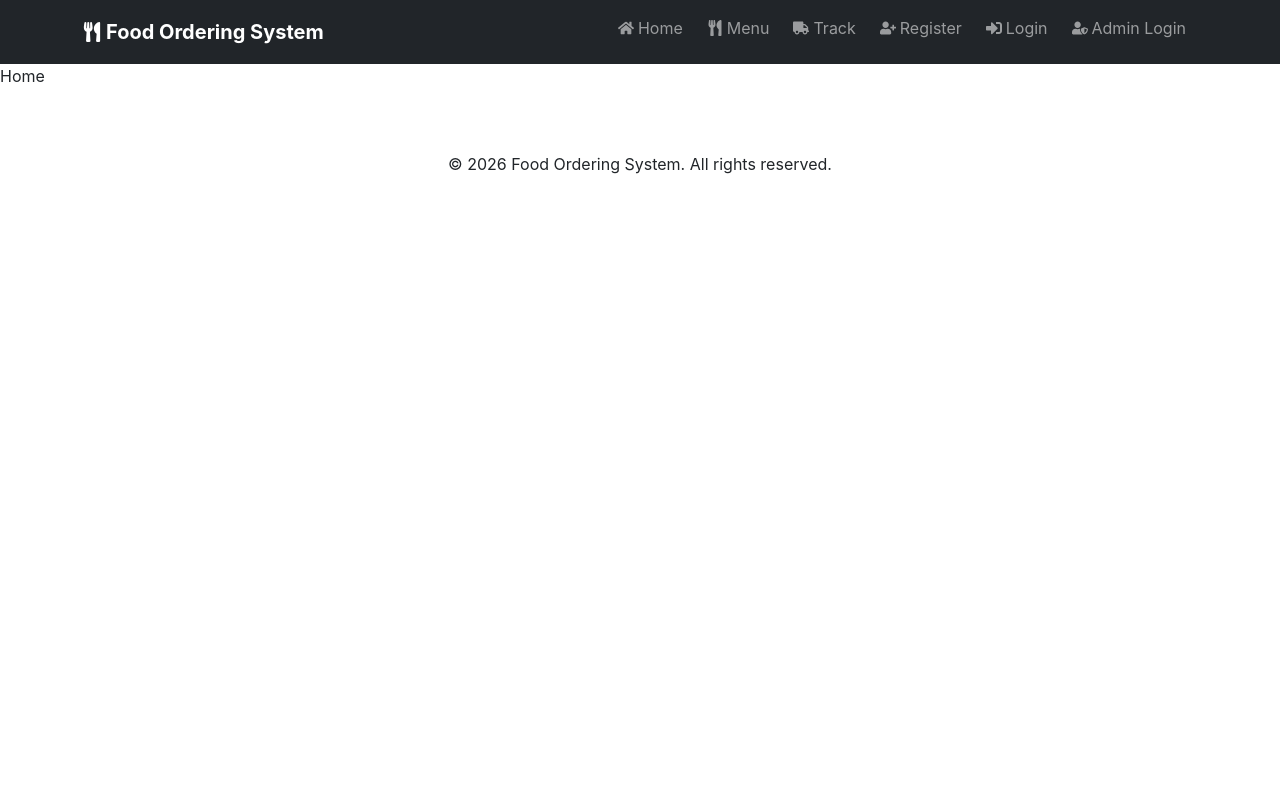
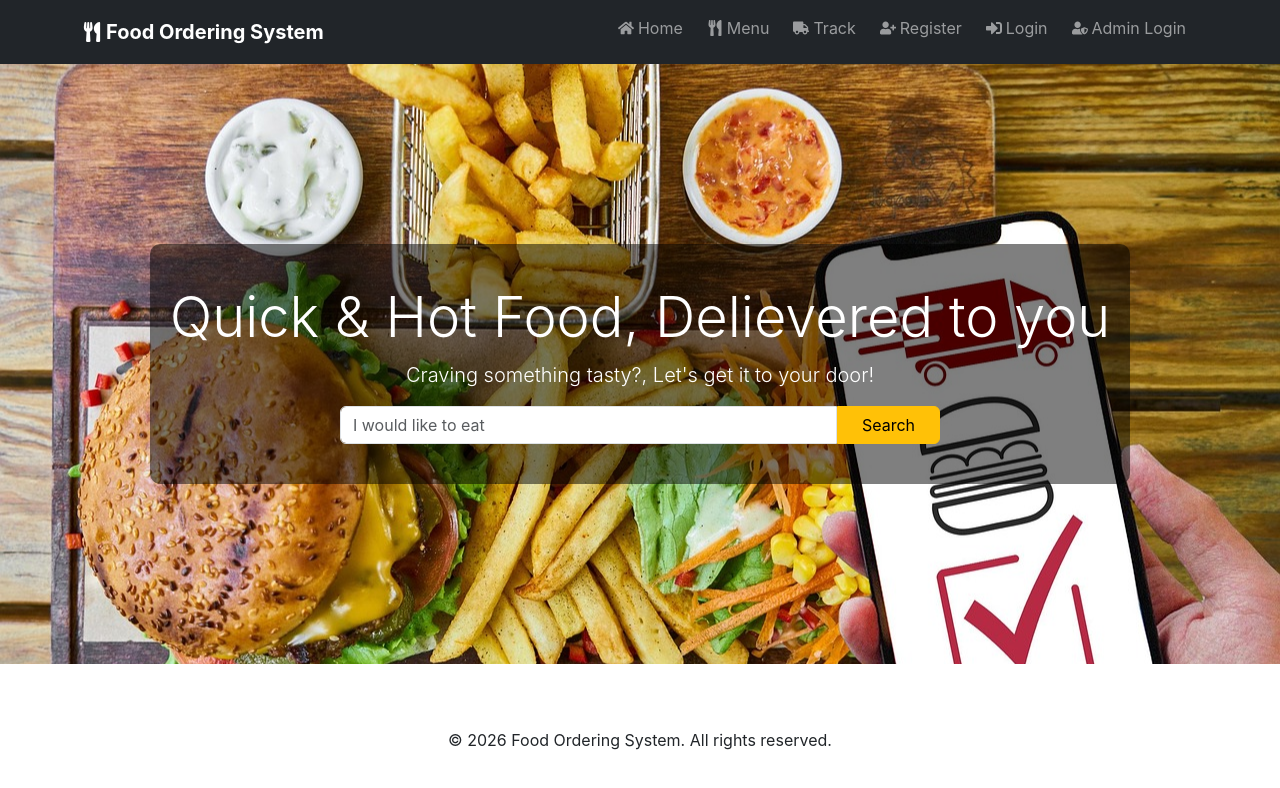
Before and after one commit to gitcoder-amit/FoodOrdering-App, a React (Create React App) app in the folder FoodOrderingSystem/frontend/: page / in a window 1280 px wide. Shown: the top 788 px of the page. Built offline with nearby package versions, Linux system fonts and the light colour scheme.

Commit message:
added hero section

```diff
--- a/FoodOrderingSystem/frontend/src/pages/Home.js
+++ b/FoodOrderingSystem/frontend/src/pages/Home.js
@@ -1,13 +1,27 @@
 import React from 'react';
 import PublicLayout from '../components/PublicLayout';
+import '../styles/home.css'
 
 
 const Home = () => {
     return (
         <PublicLayout>
-            <div>
-                Home
-            </div>
+            <section className='hero py-5 text-center' style = {{backgroundImage: "url('/images/admin-bg.jpeg')"}}>
+                <div style = {{
+                    padding:"40px 20px", borderRadius:'10px',backgroundColor:'rgba(0,0,0,0.5)'
+                    }}>
+                    <h1 className='display-4'>Quick & Hot Food, Delievered to you</h1>
+                    <p className='lead'>Craving something tasty?, Let's get it to your door!</p>
+                    <form method='GET' action='/search' className='d-flex' style={{maxWidth:'600px', margin:'0 auto'}}>
+                        <input type='text' name='q' placeholder='I would like to eat' className='form-control' style={{borderTopRightRadius:0, borderBottomRightRadius:0}}/>
+                        <button style = {{borderTopLeftRadius:0, borderBottomLeftRadius:0}} className='btn btn-warning px-4'>Search</button>
+                    </form>
+                </div>
+            </section>
+
+            <section>
+
+            </section>
         </PublicLayout>
     )
 }
--- /dev/null
+++ b/FoodOrderingSystem/frontend/src/styles/home.css
@@ -0,0 +1,16 @@
+.hero{
+    min-height: 600px;
+    background-repeat: no-repeat;
+    background-size: cover;
+    background-position: center;
+    color: white;
+    display:flex;
+    align-items: center;
+    justify-content: center;
+}
+
+@media(max-width:768px){
+    .hero{
+        min-height: 300px;
+    }
+}
```
